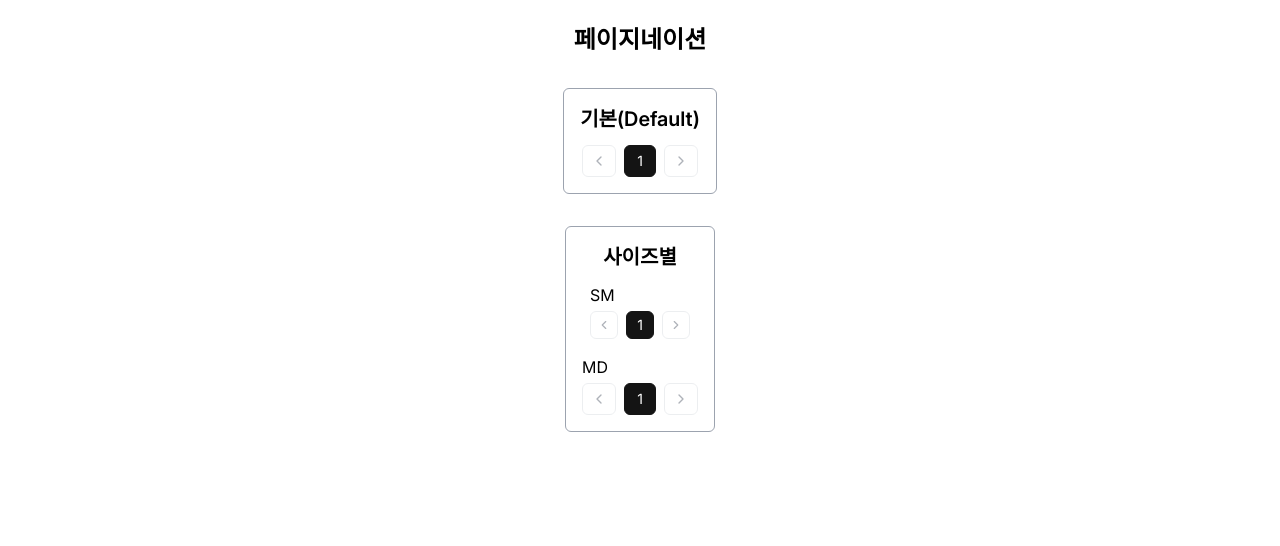
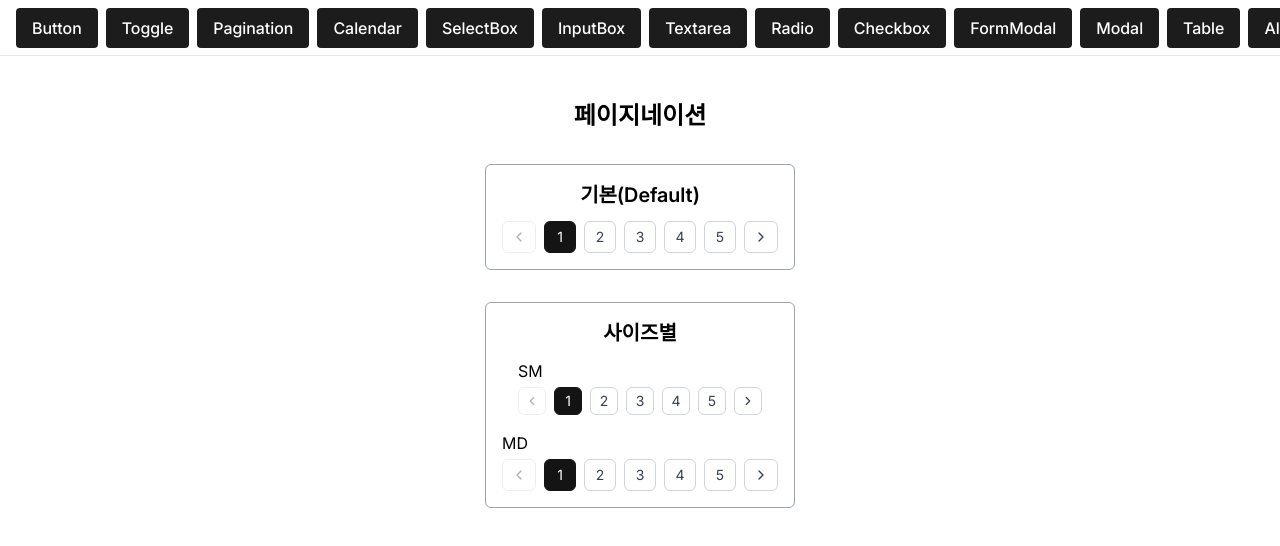
Before and after one commit to Eehnodu/common, a React (Vite) app in the folder frontend/: page /pagination in a window 1280 px wide. Shown: the top 546 px of the page. Built offline with nearby package versions, Linux system fonts and the light colour scheme; the HTML template or start-up script is replaced by a standard one.

Commit message:
refactor:

```diff
--- a/frontend/src/App.tsx
+++ b/frontend/src/App.tsx
@@ -19,6 +19,7 @@ import LoginPage from "./container/admin/login";
 import AdminLayout from "./container/admin/layout";
 import AdminMain from "./container/admin/main";
 import GptPage from "./container/admin/gpt";
+import CommonLayout from "./container/common/layout";
 
 function App() {
   const queryClient = new QueryClient();
@@ -37,6 +38,7 @@ function App() {
               <Route path="/admin/link" element={<AdminMain />} />
               <Route path="/admin/gpt" element={<GptPage />} />
             </Route>
+            <Route path="/" element={<CommonLayout />}>
               <Route path="/button" element={<ButtonPage />} />
               <Route path="/toggle" element={<TogglePage />} />
               <Route path="/pagination" element={<PaginationPage />} />
@@ -51,6 +53,7 @@ function App() {
               <Route path="/table" element={<TablePage />} />
               <Route path="/alert" element={<AlertPage />} />
               <Route path="/toast" element={<ToastPage />} />
+            </Route>
           </Routes>
         </BrowserRouter>
       </QueryClientProvider>
--- a/frontend/src/container/common/calendar.tsx
+++ b/frontend/src/container/common/calendar.tsx
@@ -65,12 +65,6 @@ const CalendarPage = () => {
             value={rangeDefault}
             onChange={(val) => setRangeDefault(val)}
           />
-
-          <div className="text-sm text-gray-700 whitespace-nowrap">
-            {`${formatDate(rangeDefault.start)} ~ ${formatDate(
-              rangeDefault.end
-            )}`}
-          </div>
         </div>
       </section>
 
--- /dev/null
+++ b/frontend/src/container/common/layout.tsx
@@ -0,0 +1,39 @@
+import { useNavigate, Outlet } from "react-router-dom";
+import Button from "@/component/common/form/button";
+
+const CommonLayout = () => {
+  const navigate = useNavigate();
+
+  return (
+    <div className="flex flex-col w-full h-full overflow-hidden">
+      {/* HEADER */}
+      <header className="w-full h-14 flex items-center gap-2 px-4 border-b bg-white shrink-0">
+        <Button onClick={() => navigate("/button")}>Button</Button>
+        <Button onClick={() => navigate("/toggle")}>Toggle</Button>
+        <Button onClick={() => navigate("/pagination")}>Pagination</Button>
+        <Button onClick={() => navigate("/calendar")}>Calendar</Button>
+        <Button onClick={() => navigate("/selectbox")}>SelectBox</Button>
+        <Button onClick={() => navigate("/inputbox")}>InputBox</Button>
+        <Button onClick={() => navigate("/textareabox")}>Textarea</Button>
+        <Button onClick={() => navigate("/radiobutton")}>Radio</Button>
+        <Button onClick={() => navigate("/checkbox")}>Checkbox</Button>
+        <Button onClick={() => navigate("/formmodal")}>FormModal</Button>
+        <Button onClick={() => navigate("/modal")}>Modal</Button>
+        <Button onClick={() => navigate("/table")}>Table</Button>
+        <Button onClick={() => navigate("/alert")}>Alert</Button>
+        <Button onClick={() => navigate("/toast")}>Toast</Button>
+      </header>
+
+      {/* CONTENT */}
+      <main className="flex flex-1 flex-col h-full">
+        <section className="flex-1 px-4 py-5 h-full">
+          <div className="w-full h-full overflow-y-auto">
+            <Outlet />
+          </div>
+        </section>
+      </main>
+    </div>
+  );
+};
+
+export default CommonLayout;
--- a/frontend/src/container/common/pagination.tsx
+++ b/frontend/src/container/common/pagination.tsx
@@ -14,7 +14,7 @@ const PaginationPage = () => {
       <section className="flex flex-col mx-auto gap-3 items-center justify-center border border-gray-400 rounded-md p-4">
         <h2 className="text-xl font-semibold">기본(Default)</h2>
         <div className="flex items-center gap-4">
-          <Pagination page={page1} total={10} onChange={(p) => setPage1(p)} />
+          <Pagination page={page1} total={60} onChange={(p) => setPage1(p)} />
         </div>
       </section>
 
@@ -28,7 +28,7 @@ const PaginationPage = () => {
             <Pagination
               size="sm"
               page={page2}
-              total={10}
+              total={60}
               onChange={(p) => setPage2(p)}
             />
           </div>
@@ -38,7 +38,7 @@ const PaginationPage = () => {
             <Pagination
               size="md"
               page={page3}
-              total={10}
+              total={60}
               onChange={(p) => setPage3(p)}
             />
           </div>
```
Lines whose indentation alone changed are shown as unchanged.
